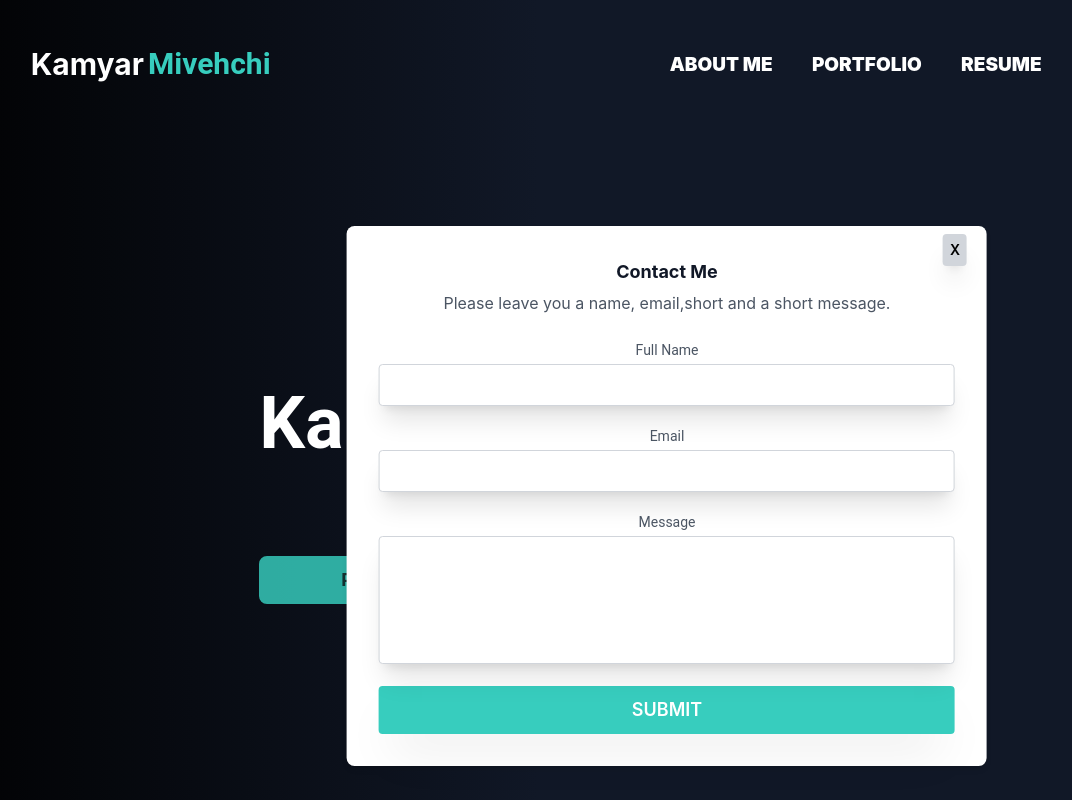
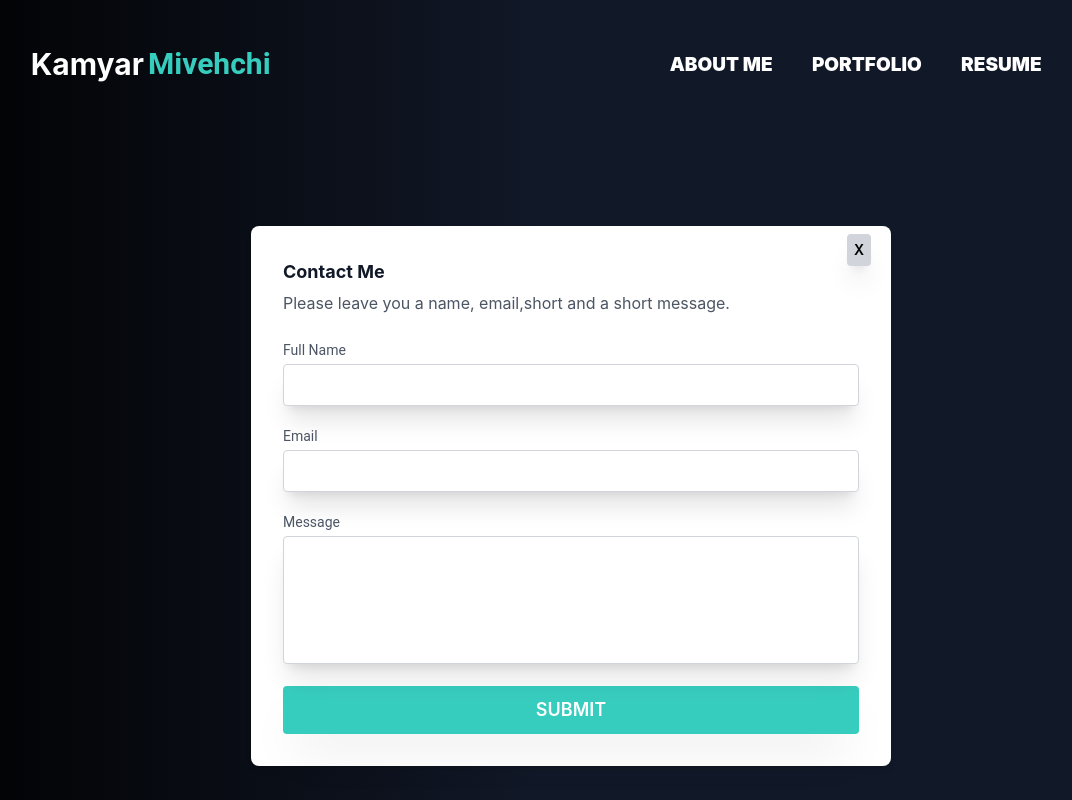
Before and after one commit to Kam-Mivehchi/Portfolio, a React (Create React App) app: page / in a window 1280 px wide. Both pictures are taken after a click on the button "CONTACT". Shown: the top 800 px of the page, without its empty margins (101-1173 px from the left). Built offline with nearby package versions, Linux system fonts and the light colour scheme.

Commit message:
fix contact form sizing issues

```diff
--- a/src/components/contact.js
+++ b/src/components/contact.js
@@ -2,8 +2,7 @@ import React from 'react'
 import { useState, useRef } from 'react'
 import emailjs from 'emailjs-com'
 import { ImSpinner2 } from 'react-icons/im'
-const Contact = ({ open }) => {
-    const [openContact, setOpenContact] = useState(false);
+const Contact = ({ openContact, setOpenContact }) => {
     const [loading, setLoading] = useState(false);
     const [success, setSuccess] = useState(false);
     const [error, setError] = useState(false);
@@ -34,18 +33,14 @@ const Contact = ({ open }) => {
     };
     return (
         <>
-            <button
-
-                className="btn btn-outline btn-accent hover:bg-gradient-to-l hover:from-purple-400 hover:to-accent hover:scale-105 active:scale-95   transition-all duration-300 text-lg  px-20 border-2 font-bold ease-in-out w-min mx-auto " onClick={() => setOpenContact(!openContact)}>
-                Contact
-            </button>
-            <section className="absolute  top-1/2 translate-y-[-50%] left-11/12 translate-x-[2%] lg:left-[-17%] ">
+            {/* absolute  top-1/2 translate-y-[-50%] left-11/12 translate-x-[2%] lg:left-[-17%] */}
+            <section className="absolute top-1/2 left-1/2   translate-y-[-50%]  translate-x-[-50%] w-[95%]">
 
 
-                <form className={`container relative    w-11/12 lg:w-screen ${openContact ? "" : 'hidden'}  `} ref={form} onSubmit={sendEmail}>
-                    <div className="lg:w-1/2  bg-white rounded-lg  p-8 flex flex-col md:ml-auto w-full  md:mt-0  shadow-md ">
+                <form className={`container     w-11/12 lg:w-screen ${openContact ? "" : 'hidden'}  mx-auto`} ref={form} onSubmit={sendEmail}>
+                    <div className="lg:w-1/2  bg-white rounded-lg  p-8 flex flex-col md:ml-auto w-full  md:mt-0  shadow-md  mx-auto relative">
+                        <button className=" absolute btn btn-sm rounded bg-gray-300 text-black border-0 shadow-xl hover:btn-accent  right-5 top-2 w-2 h-2 " onClick={() => setOpenContact(!openContact)}>X</button>
 
-                        <button className=" absolute btn btn-sm rounded bg-gray-300 text-black border-0 shadow-xl hover:btn-accent  right-5 top-2 w-2 h-2 " onClick={() => setOpenContact(!openContact)}>X</button>
 
                         <h2 className="text-gray-900 text-lg mb-1 font-bold title-font">Contact Me</h2>
                         <p className="leading-relaxed mb-5 text-gray-600">Please leave you a name, email,short and a short message.  </p>
--- a/src/components/hero.js
+++ b/src/components/hero.js
@@ -1,21 +1,21 @@
-
-import React from 'react'
+import { useState } from 'react'
 import { Link } from 'react-scroll'
 import content from '../content';
 
 import Contact from './contact'
 
 const Hero = () => {
+    const [openContact, setOpenContact] = useState(false);
 
 
 
     return (
         <>
-            <div className="hero min-h-screen text-white overflow-hidden shadow-none relative" >
+            <div className="hero min-h-screen text-white overflow-hidden shadow-none relative " >
 
-                <div className="hero-content text-center text-neutral-content  ">
+                <div className="hero-content text-center text-neutral-content relative ">
 
-                    <div className="flex flex-col gap-4">
+                    <div className="flex flex-col gap-4 ">
 
                         <h1 className="text-7xl font-bold text-stone-300/1 opacity-100 ">Kamyar <span className="text-teal-500">Mivehchi</span></h1>
 
@@ -33,13 +33,18 @@ const Hero = () => {
                             </Link>
 
                             {/* contact button and popup */}
-                            <Contact />
+                            <button
+
+                                className="btn btn-outline btn-accent hover:bg-gradient-to-l hover:from-purple-400 hover:to-accent hover:scale-105 active:scale-95   transition-all duration-300 text-lg  px-20 border-2 font-bold ease-in-out w-min mx-auto " onClick={() => setOpenContact(!openContact)}>
+                                Contact
+                            </button>
 
                         </div>
 
                     </div>
 
                 </div>
+                <Contact openContact={openContact} setOpenContact={setOpenContact} />
 
 
             </div >
```
